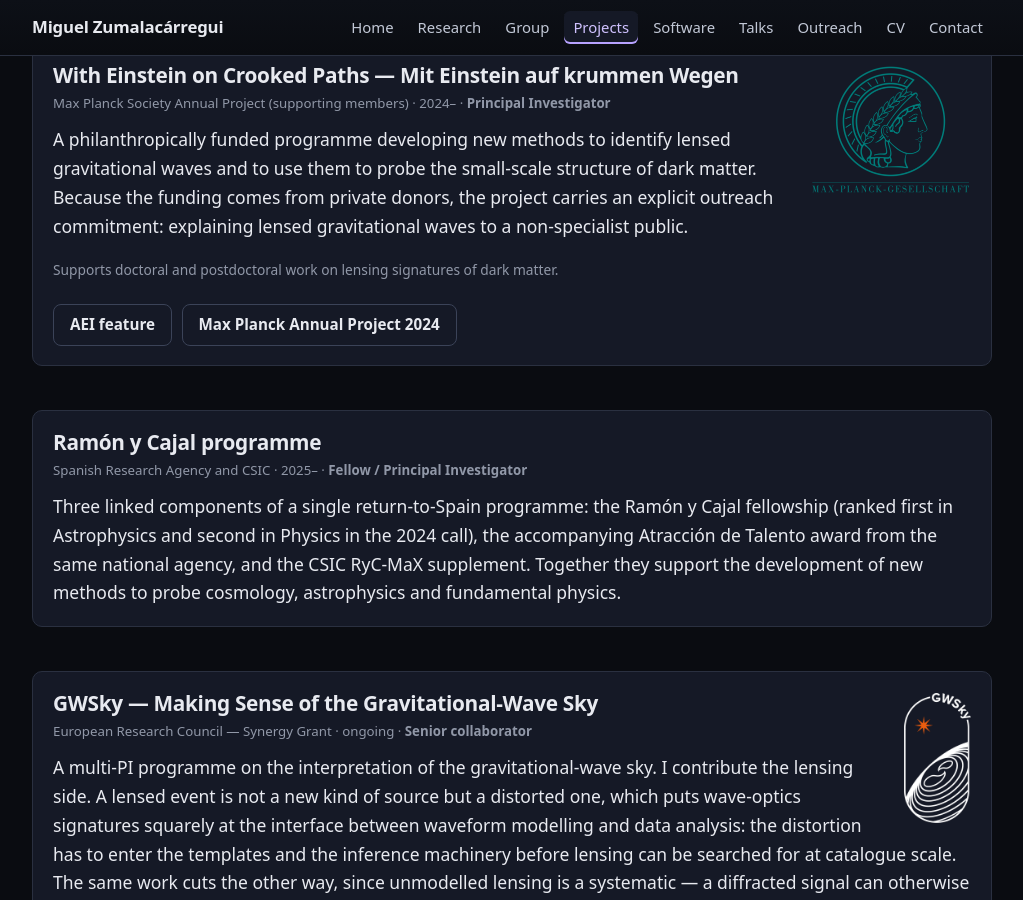
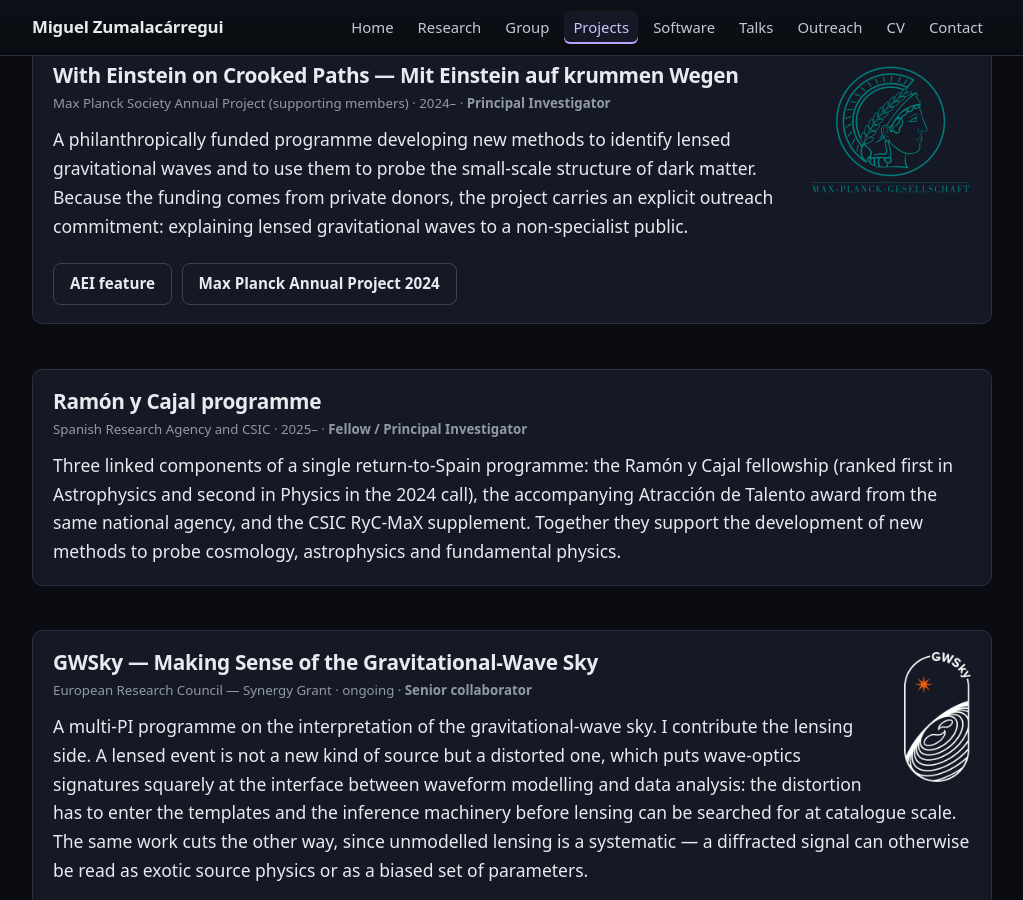
Before and after one commit to miguelzuma/miguelzuma.github.io, a Jekyll site: the page built from projects.html, in a window 1280 px wide and 900 px high, scrolled down 903 px. Shown: the whole window, without its empty margins (128-1151 px from the left). Built offline with Jekyll 4.4.1, drawn with Linux system fonts in a browser that asks for light colours.

Commit message:
Remove the team line from the MPG project too
With no project using it, the `team` field and the template block that rendered
it are both gone rather than left as dead scaffolding.

Co-Authored-By: Claude Opus 5 (1M context) <noreply@anthropic.com>
Claude-Session: https://claude.ai/code/session_01E2ZbXszK9qt9svKVxU5Yrt

```diff
--- a/_data/projects.yml
+++ b/_data/projects.yml
@@ -47,7 +47,6 @@ current:
       structure of dark matter. Because the funding comes from private donors,
       the project carries an explicit outreach commitment: explaining lensed
       gravitational waves to a non-specialist public.
-    team: "Supports doctoral and postdoctoral work on lensing signatures of dark matter."
     links:
       - text: "AEI feature"
         url: "https://www.aei.mpg.de/1227766/with-einstein-on-crooked-paths"
--- a/projects.html
+++ b/projects.html
@@ -40,7 +40,6 @@ description: >-
     </ul>
     {%- endif %}
 
-    {%- if pr.team %}<p class="small">{{ pr.team }}</p>{% endif %}
     {%- if pr.note %}<p class="small"><em>{{ pr.note }}</em></p>{% endif %}
 
     {%- if pr.links and pr.links.size > 0 %}
```
